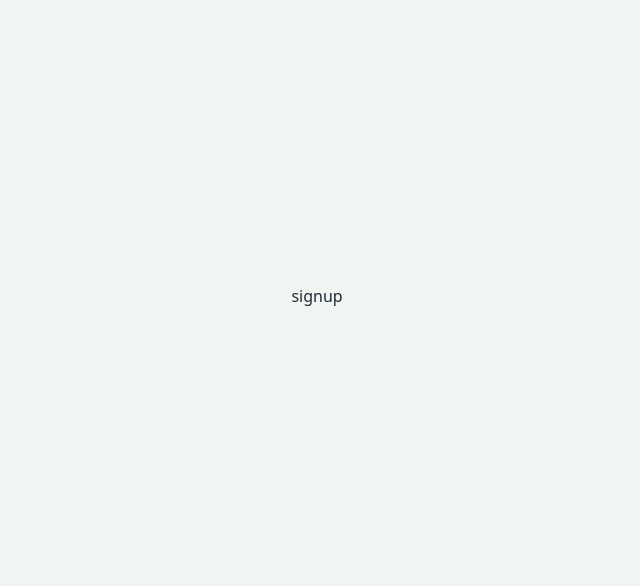
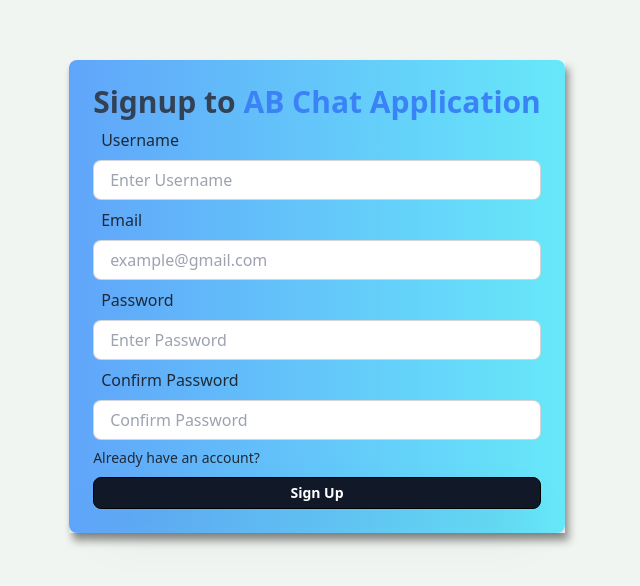
Before and after one commit to Biswas201/Real-Time-Chat-Application, a React (Vite) app in the folder Frontend/: page /signup in a window 1280 px wide. Shown: the part 104-690 px from the top of the page, without its empty margins (323-963 px from the left). Built offline with nearby package versions, Linux system fonts and the light colour scheme.

Commit message:
second design

```diff
--- a/Frontend/package.json
+++ b/Frontend/package.json
@@ -12,7 +12,11 @@
   "dependencies": {
     "react": "^18.3.1",
     "react-dom": "^18.3.1",
-    "react-router-dom": "^6.26.2"
+    "react-hot-toast": "^2.4.1",
+    "react-icons": "^5.3.0",
+    "react-router-dom": "^6.26.2",
+    "socket.io-client": "^4.7.5",
+    "zustand": "^5.0.0-rc.2"
   },
   "devDependencies": {
     "@eslint/js": "^9.9.0",
--- a/Frontend/src/page/Home.jsx
+++ b/Frontend/src/page/Home.jsx
@@ -1,9 +1,9 @@
-import React from 'react'
+import React from "react";
 
 const Home = () => {
   return (
-    <div>Home</div>
-  )
-}
+    <div className="flex sm:h-[450px] md:h-[550px] rounded-lg overflow-hidden bg-gray-300"></div>
+  );
+};
 
-export default Home
+export default Home;
--- a/Frontend/src/page/login.jsx
+++ b/Frontend/src/page/login.jsx
@@ -3,11 +3,11 @@ import { Link } from "react-router-dom";
 
 const Login = () => {
   return (
-    <div className="flex flex-col items-center justify-center min-w-96 mx-auto">
-      <div className="w-full p-6 rounded-lg shadow-md bg-gray-300">
+    <div className="flex flex-col items-center justify-center min-w-96 mx-auto shadow-[4.0px_8.0px_8.0px_rgba(0,0,0,0.38)]">
+      <div className="w-full p-6 rounded-lg shadow-md bg-gradient-to-r from-cyan-500 to-blue-500">
         <h1 className="text-3xl font-semibold text-center text-slate-600">
           Login to
-          <span className="text-blue-500">Real Time Chat Application</span>
+          <span className="text-black"> AB Chat Application</span>
         </h1>
 
         <form>
@@ -46,8 +46,8 @@ const Login = () => {
           </Link>
 
           <div>
-            <button className="btn btn-block btn-sm mt-2 bg-blue-700 font-bold text-white">
-              Login
+            <button className="btn btn-block btn-sm mt-2 bg-gray-900 font-bold text-white before:ease relative overflow-hidden border border-black shadow-2xl before:absolute before:left-0 before:-ml-2 before:h-48 before:w-48 before:origin-top-right before:-translate-x-full before:translate-y-12 before:-rotate-90 before:bg-gray-900 before:transition-all before:duration-300 hover:text-white hover:shadow-black hover:before:-rotate-180">
+              <span className="relative z-10">Login</span>
             </button>
           </div>
         </form>
--- a/Frontend/src/page/signup.jsx
+++ b/Frontend/src/page/signup.jsx
@@ -1,9 +1,93 @@
-import React from 'react'
+import React from "react";
+import { Link } from "react-router-dom";
 
 const Signup = () => {
   return (
-    <div>signup</div>
-  )
-}
+    <div className="flex flex-col items-center justify-center min-w-96 mx-auto shadow-[4.0px_8.0px_8.0px_rgba(0,0,0,0.38)]">
+      <div className="w-full p-6 rounded-lg shadow-md bg-gradient-to-r from-blue-400 to-cyan-300">
+        <h1 className="text-3xl font-semibold text-center text-slate-700">
+          Signup to
+          <span className="text-blue-500"> AB Chat Application</span>
+        </h1>
 
-export default Signup
+        <form>
+          <div>
+            <label className="label p-2">
+              <span className="text-base label-text">Username</span>
+            </label>
+
+            <input
+              type="text"
+              placeholder="Enter Username"
+              className="w-full input input-bordered h-10"
+            />
+          </div>
+          <div>
+            <label className="label p-2">
+              <span className="text-base label-text">Email</span>
+            </label>
+
+            <input
+              type="email"
+              placeholder="example@gmail.com"
+              className="w-full input input-bordered h-10"
+              // value={formData.email}
+              // onChange={(e) =>
+              //   setFormData({ ...formData, email: e.target.value })
+              // }
+            />
+          </div>
+          <div>
+            <label className="label p-2">
+              <span className="text-base label-text">Password</span>
+            </label>
+
+            <input
+              type="password"
+              placeholder="Enter Password"
+              className="w-full input input-bordered h-10"
+              // value={formData.password}
+              // onChange={(e) =>
+              //   setFormData({ ...formData, password: e.target.value })
+              // }
+            />
+          </div>
+          <div>
+            <label className="label p-2">
+              <span className="text-base label-text">Confirm Password</span>
+            </label>
+
+            <input
+              type="password"
+              placeholder="Confirm Password"
+              className="w-full input input-bordered h-10"
+              // value={formData.confirmPassword}
+              // onChange={(e) =>
+              //   setFormData({ ...formData, confirmPassword: e.target.value })
+              // }
+            />
+          </div>
+          {/* <GenderCheckbox
+            onCheckboxChange={handleCheckboxChange}
+            selectedGender={formData.gender}
+          /> */}
+
+          <Link
+            to={"/login"}
+            className="text-sm hover:underline hover:text-blue-600 mt-2 inline-block"
+          >
+            Already have an account?
+          </Link>
+
+          <div>
+          <button className="btn btn-block btn-sm mt-2 bg-gray-900 font-bold text-white before:ease relative overflow-hidden border border-black shadow-2xl before:absolute before:left-0 before:-ml-2 before:h-48 before:w-48 before:origin-top-right before:-translate-x-full before:translate-y-12 before:-rotate-90 before:bg-gray-900 before:transition-all before:duration-300 hover:text-white hover:shadow-black hover:before:-rotate-180">
+              <span className="relative z-10">Sign Up</span>
+            </button>
+          </div>
+        </form>
+      </div>
+    </div>
+  );
+};
+
+export default Signup;
```
Also changed, not shown: 1 other file (tests, documents, lock files or other folders).
